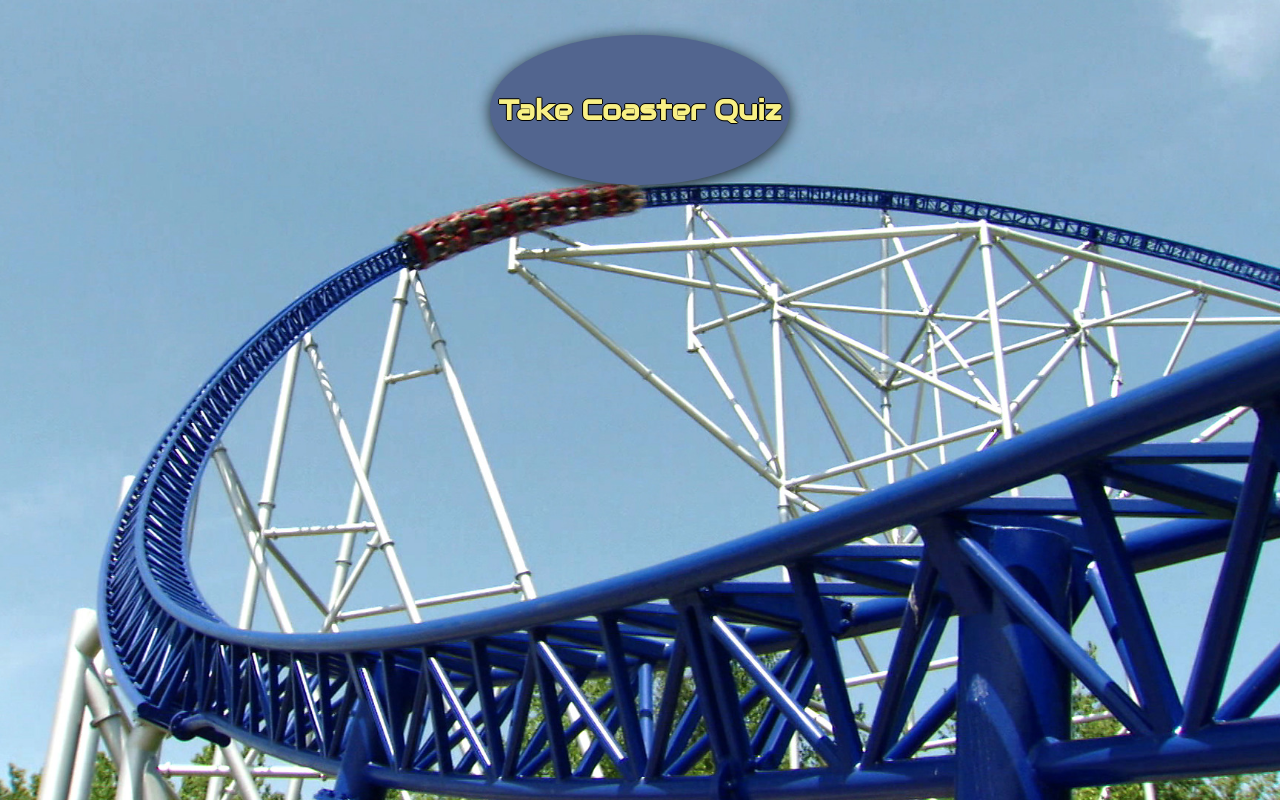
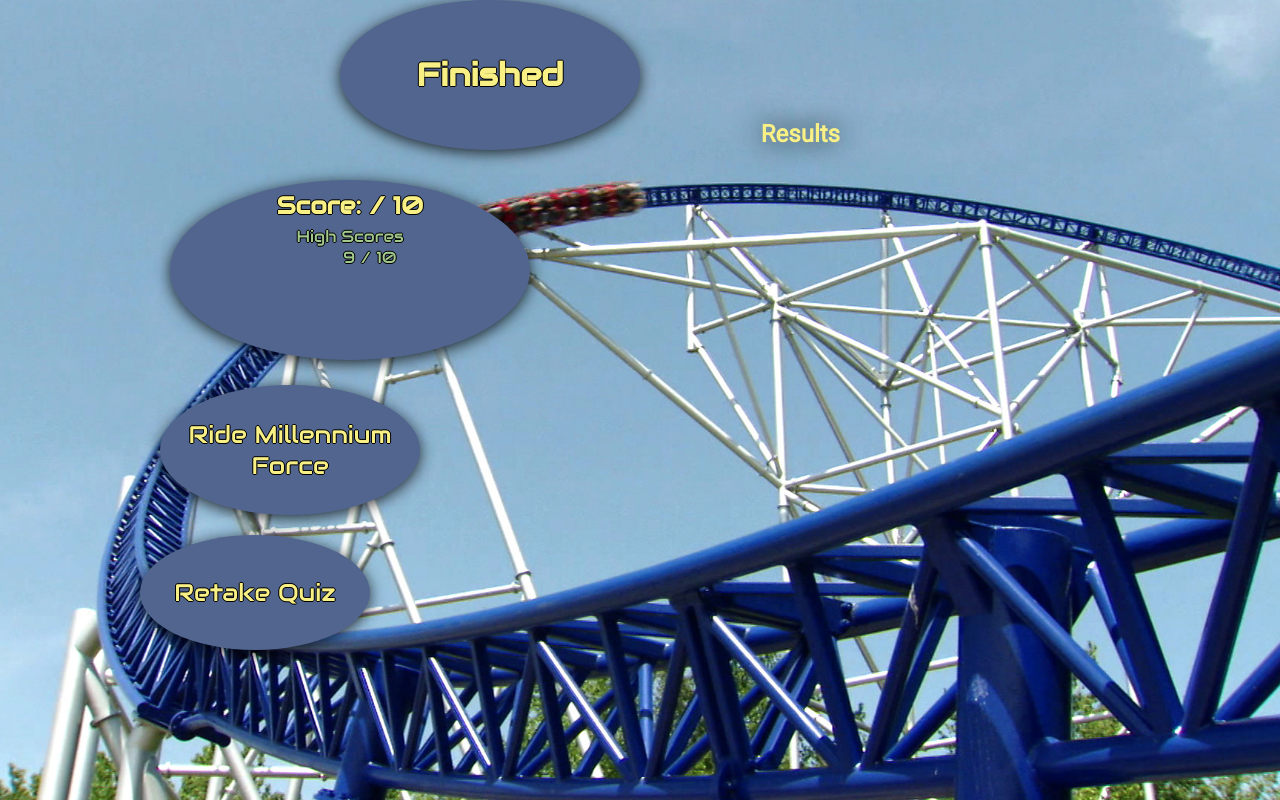
Before and after one commit to Schmerb/roller-coaster-quiz-app, a plain HTML site: page index.html in a window 1280 px wide. Drawn offline with nearby package versions, Linux system fonts and the light colour scheme.

Commit message:
styled retake quiz button below video

```diff
--- a/index.html
+++ b/index.html
@@ -10,7 +10,7 @@
 	<link rel="stylesheet" type="text/css" href="./styles/main.css">
 </head>
 <body>
-	<header id="landing" class="js-start ">
+	<header id="landing" class="js-start hidden">
 		<button id="start-btn" class="js-start-btn bubble">
 			<h1 id="start-btn-text">Take Coaster Quiz</h1>
 		</button>
@@ -79,7 +79,7 @@
 			<!-- <br><br><hr><br> -->
 
 
-		<section id="result-container" class="js-results-container hidden">
+		<section id="result-container" class="js-results-container ">
 
 			<header id="finished-bubble" class="bubble">
 				<h1>Finished</h1>
--- a/styles/main.css
+++ b/styles/main.css
@@ -8,7 +8,6 @@ body {
 	margin: 0;
 	font-family: 'Roboto', sans-serif;
 }
-
 
 #landing {
 	text-align: center;
@@ -383,6 +382,8 @@ label {
 
 	.pov-retake-btn {
 		color: white;
+		background: none;
+		border: none;
 		font-size: 24px;
 	}
 
```
